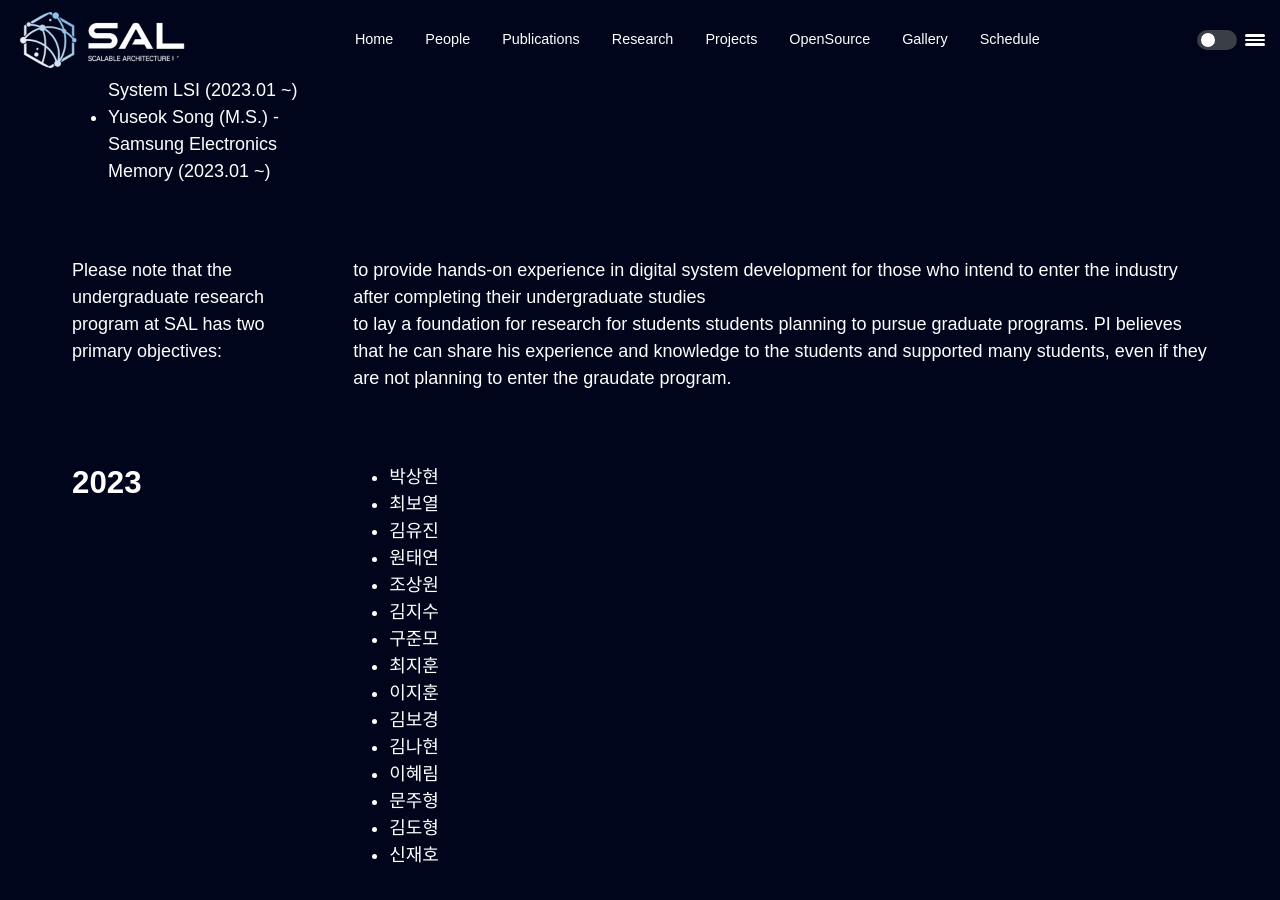
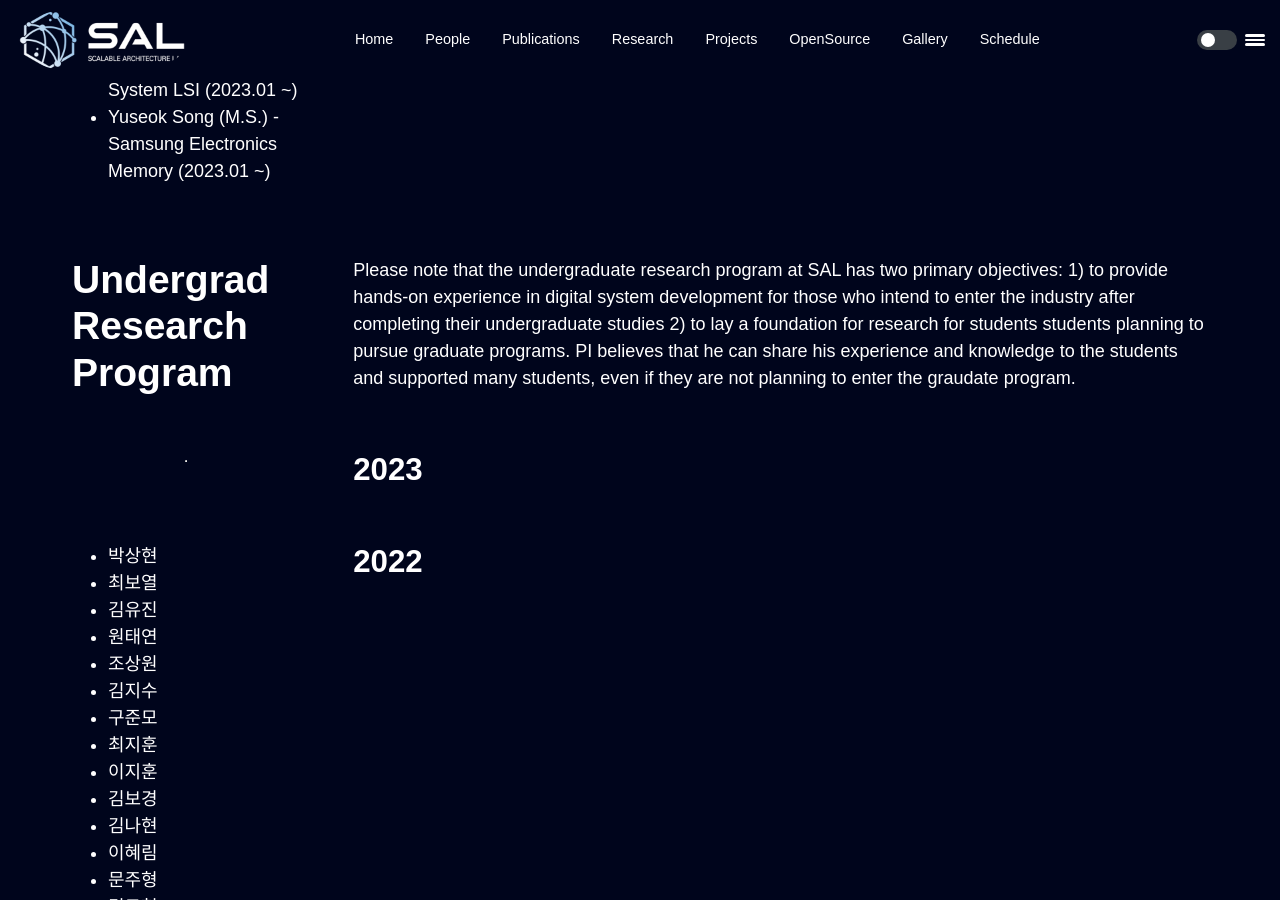
Before and after one commit to scalable-arch/scalable-arch.github.io, a Jekyll site: the page built from members-alumni.md, in a window 1280 px wide and 900 px high, scrolled down 924 px. Built offline with Jekyll 4.4.1, drawn with Linux system fonts in a browser that asks for light colours.

Commit message:
Update members-alumni.md

```diff
--- a/members-alumni.md
+++ b/members-alumni.md
@@ -18,12 +18,16 @@ layout: posts-page
   - **Taewon Park** (M.S.) - Samsung Electronics System LSI (2023.01 ~)
   - **Yuseok Song** (M.S.) - Samsung Electronics Memory (2023.01 ~)
 
+---
+
 # Undergrad Research Program
 
 Please note that the undergraduate research program at SAL has two primary objectives:
-1. to provide hands-on experience in digital system development for those who intend to enter the industry after completing their undergraduate studies
-2. to lay a foundation for research for students students planning to pursue graduate programs.
+1) to provide hands-on experience in digital system development for those who intend to enter the industry after completing their undergraduate studies
+2) to lay a foundation for research for students students planning to pursue graduate programs.
 PI believes that he can share his experience and knowledge to the students and supported many students, even if they are not planning to enter the graudate program.
+
+---
 
 ## 2023
 
```
